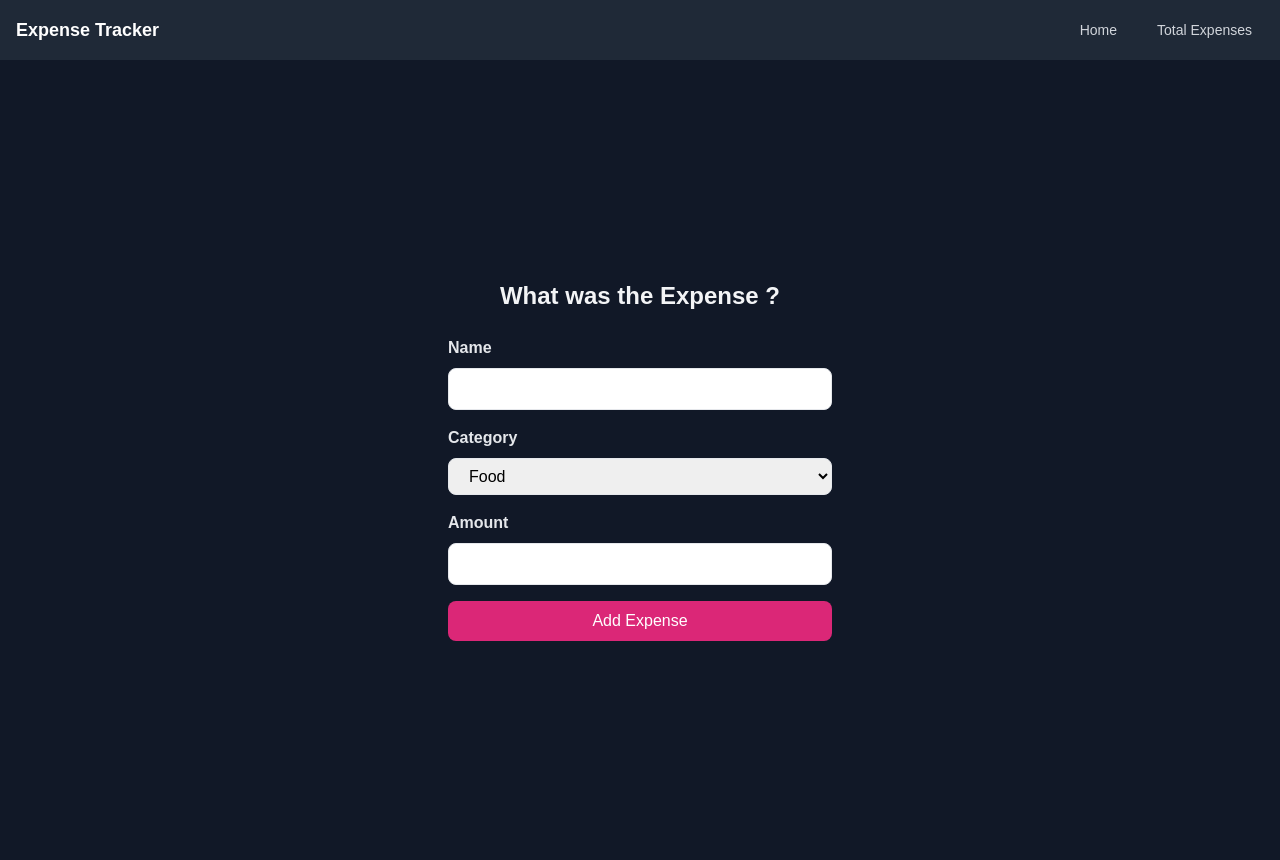
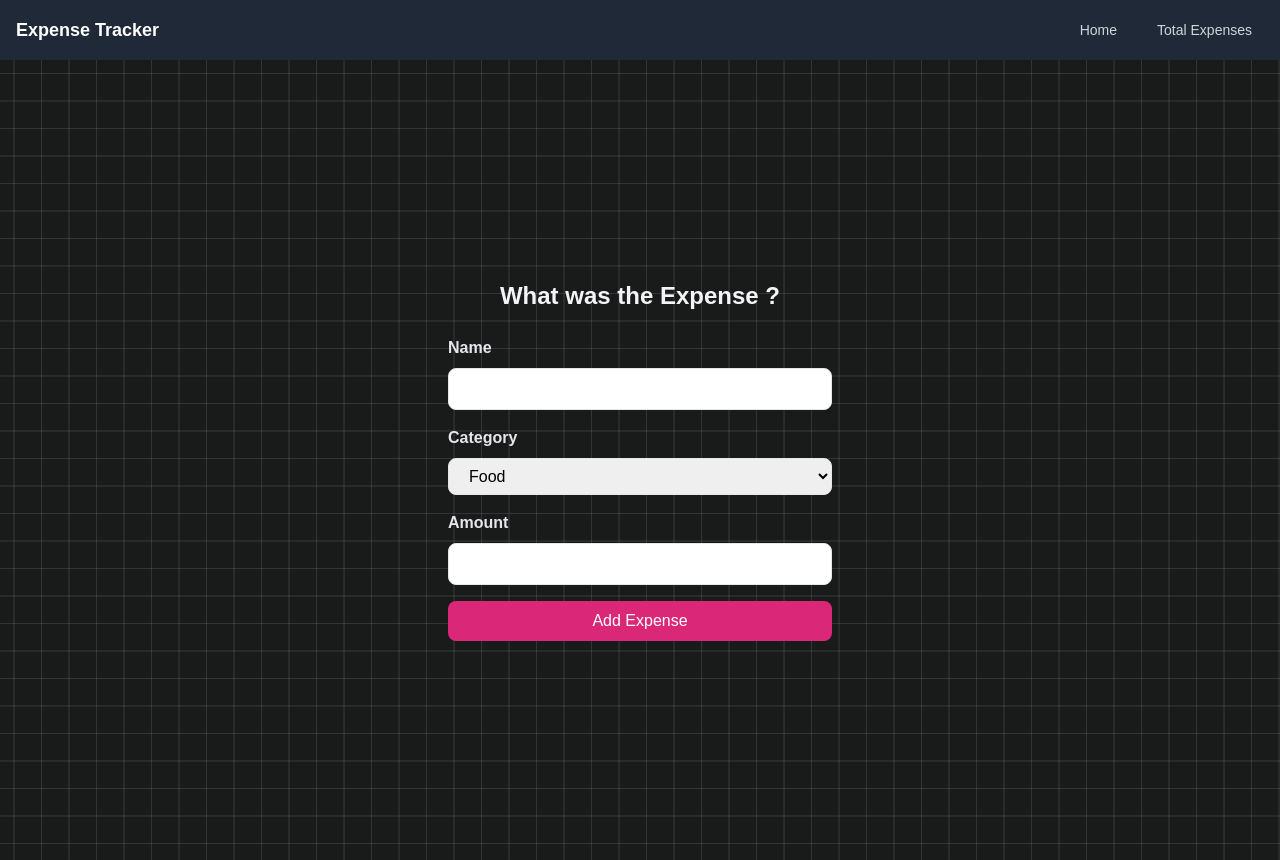
Before and after one commit to tigermursa/Quick-Expense-Tracker-Client, a Next.js app: page / in a window 1280 px wide. Built offline with nearby package versions, Linux system fonts and the light colour scheme.

Commit message:
added a vool bg for home page form and now adding the laoder

```diff
--- a/src/app/globals.css
+++ b/src/app/globals.css
@@ -5,3 +5,34 @@
 body {
   font-family: Arial, Helvetica, sans-serif;
 }
+
+.container-style {
+  width: 100%;
+  --color: rgba(114, 114, 114, 0.3);
+  background-color: #191a1a;
+  background-image: linear-gradient(
+      0deg,
+      transparent 24%,
+      var(--color) 25%,
+      var(--color) 26%,
+      transparent 27%,
+      transparent 74%,
+      var(--color) 75%,
+      var(--color) 76%,
+      transparent 77%,
+      transparent
+    ),
+    linear-gradient(
+      90deg,
+      transparent 24%,
+      var(--color) 25%,
+      var(--color) 26%,
+      transparent 27%,
+      transparent 74%,
+      var(--color) 75%,
+      var(--color) 76%,
+      transparent 77%,
+      transparent
+    );
+  background-size: 55px 55px;
+}
--- a/src/components/DataInputForm/DataInputForm.tsx
+++ b/src/components/DataInputForm/DataInputForm.tsx
@@ -42,7 +42,7 @@ const DataInputForm: React.FC = () => {
   };
 
   return (
-    <div className="flex items-center justify-center h-screen bg-gray-900">
+    <div className="flex items-center justify-center h-screen  container-style">
       <div className="w-full max-w-md p-8  rounded-lg ">
         <h2 className="mb-6 text-2xl font-bold text-center text-gray-100">What was the  Expense ?</h2>
         <form onSubmit={handleSubmit(onSubmit)}>
```
